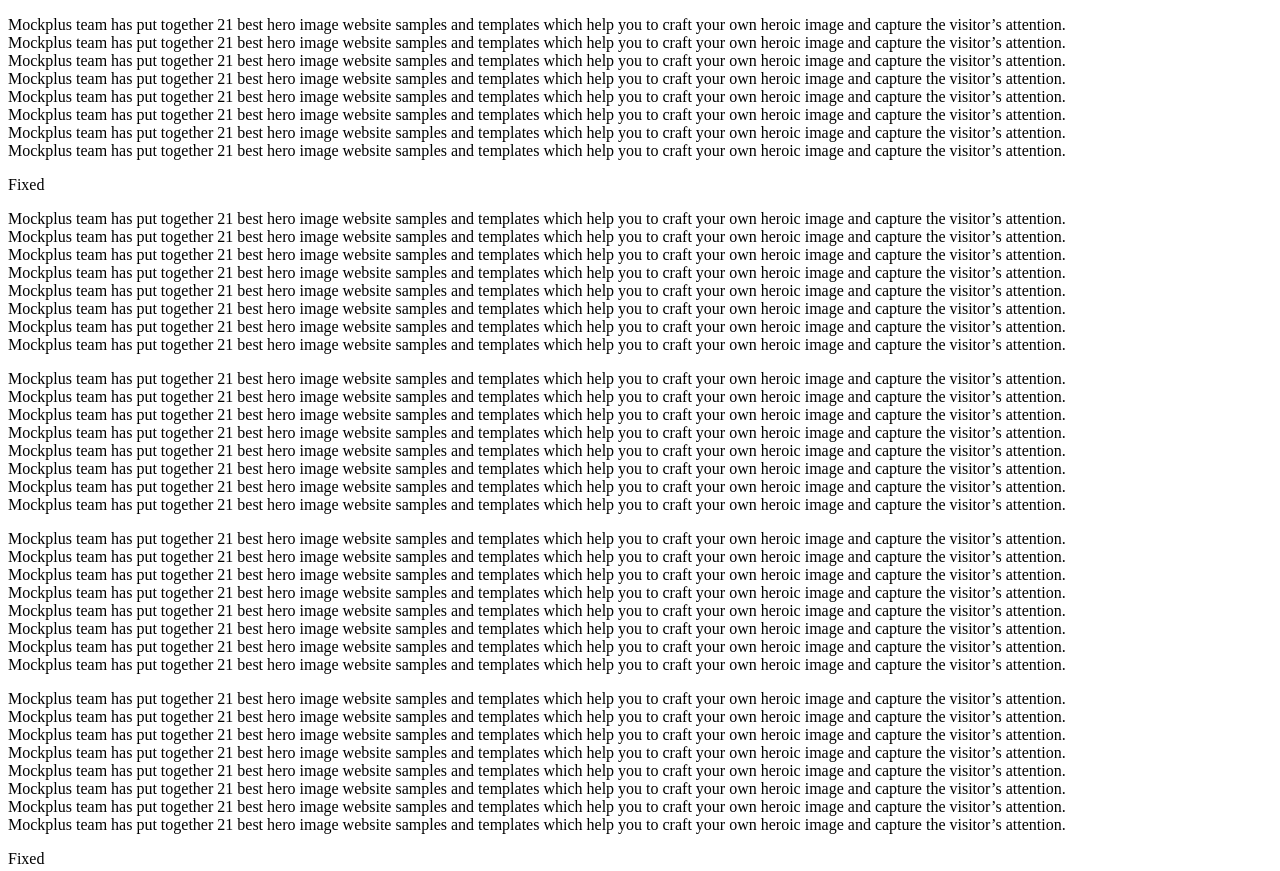
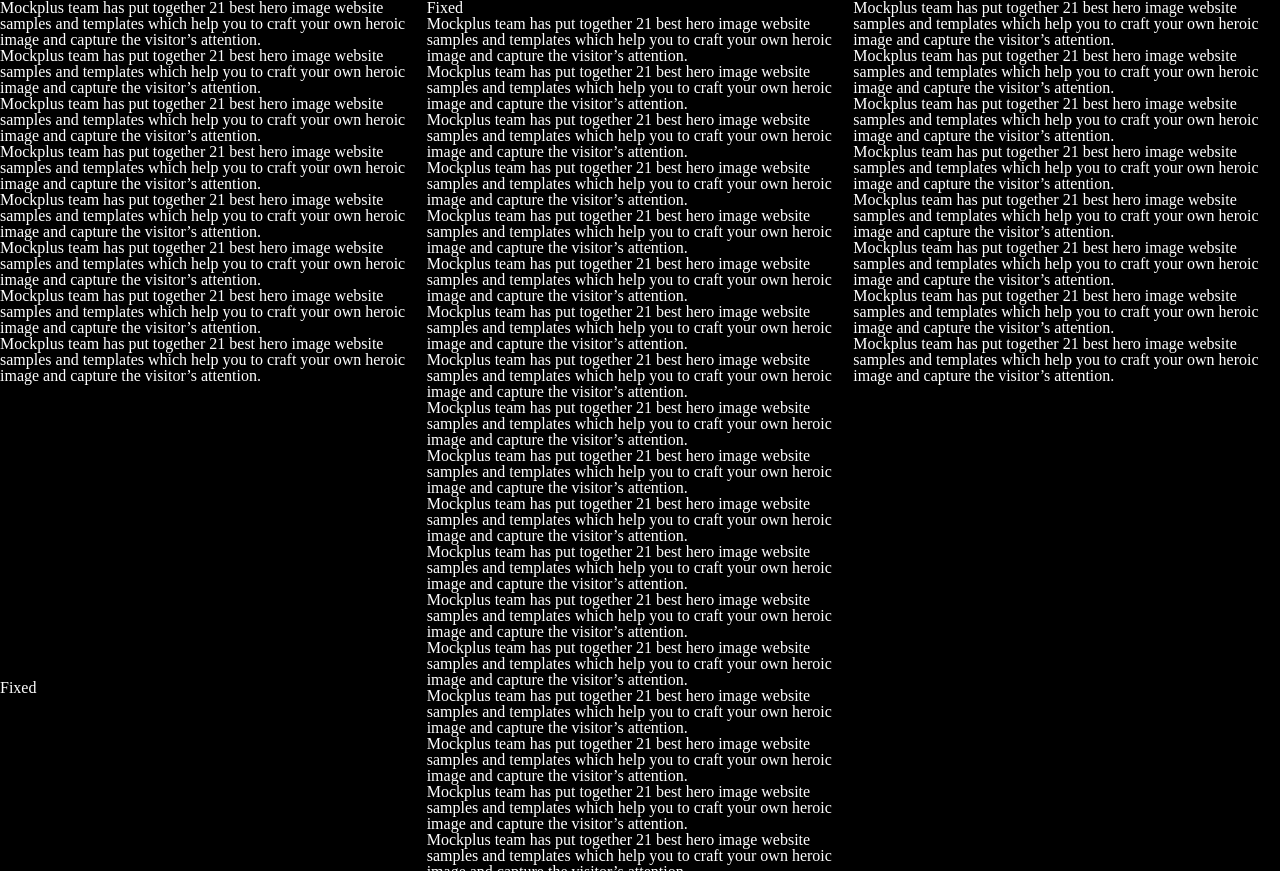
Before and after one commit to LoutfiDev/ex01, a plain HTML site: page index.html in a window 1280 px wide. Shown: the top 871 px of the page. Drawn offline with nearby package versions, Linux system fonts and the light colour scheme; files that its build step writes are made by us from their sources; a web font is replaced by a local one.

Commit message:
section styled

```diff
--- /dev/null
+++ b/assets/sass/layout/_section.scss
@@ -0,0 +1,5 @@
+section{
+    display: flex;
+    width: 100vw;
+    height: 85vh;
+}
--- /dev/null
+++ b/assets/sass/style.scss
@@ -0,0 +1,15 @@
+// 1 - Utils
+@import "utils/variables";
+@import "utils/mixins";
+
+// 2 - Base;
+@import "base/reset";
+@import "base/typography";
+
+// 3 - Layout;
+@import "layout/section";
+@import "layout/aside";
+@import "layout/container";
+@import "layout/navbar";
+@import "layout/main";
+@import "layout/footer";
--- a/index.html
+++ b/index.html
@@ -10,7 +10,6 @@
 <body>
     <section>
 		<aside>
-			<p>
             Mockplus team has put together 21 best hero image website samples and templates which help you to craft your own heroic image and capture the visitor’s attention. <br>
             Mockplus team has put together 21 best hero image website samples and templates which help you to craft your own heroic image and capture the visitor’s attention. <br>
             Mockplus team has put together 21 best hero image website samples and templates which help you to craft your own heroic image and capture the visitor’s attention. <br>
@@ -19,16 +18,15 @@
             Mockplus team has put together 21 best hero image website samples and templates which help you to craft your own heroic image and capture the visitor’s attention. <br>
             Mockplus team has put together 21 best hero image website samples and templates which help you to craft your own heroic image and capture the visitor’s attention. <br>
             Mockplus team has put together 21 best hero image website samples and templates which help you to craft your own heroic image and capture the visitor’s attention. <br>
-			</p>
 		</aside>
 
 		<div class="container">
 			<nav>
-				<p>Fixed</p>
+				Fixed
 			</nav>
 
 			<main>
-				<p>
+
                 Mockplus team has put together 21 best hero image website samples and templates which help you to craft your own heroic image and capture the visitor’s attention. <br>
                 Mockplus team has put together 21 best hero image website samples and templates which help you to craft your own heroic image and capture the visitor’s attention. <br>
                 Mockplus team has put together 21 best hero image website samples and templates which help you to craft your own heroic image and capture the visitor’s attention. <br>
@@ -37,8 +35,7 @@
                 Mockplus team has put together 21 best hero image website samples and templates which help you to craft your own heroic image and capture the visitor’s attention. <br>
                 Mockplus team has put together 21 best hero image website samples and templates which help you to craft your own heroic image and capture the visitor’s attention. <br>
                 Mockplus team has put together 21 best hero image website samples and templates which help you to craft your own heroic image and capture the visitor’s attention. <br>
-				</p>
-				<p>
+
                 Mockplus team has put together 21 best hero image website samples and templates which help you to craft your own heroic image and capture the visitor’s attention. <br>
                 Mockplus team has put together 21 best hero image website samples and templates which help you to craft your own heroic image and capture the visitor’s attention. <br>
                 Mockplus team has put together 21 best hero image website samples and templates which help you to craft your own heroic image and capture the visitor’s attention. <br>
@@ -47,8 +44,7 @@
                 Mockplus team has put together 21 best hero image website samples and templates which help you to craft your own heroic image and capture the visitor’s attention. <br>
                 Mockplus team has put together 21 best hero image website samples and templates which help you to craft your own heroic image and capture the visitor’s attention. <br>
                 Mockplus team has put together 21 best hero image website samples and templates which help you to craft your own heroic image and capture the visitor’s attention. <br>
-				</p>
-				<p>
+
                 Mockplus team has put together 21 best hero image website samples and templates which help you to craft your own heroic image and capture the visitor’s attention. <br>
                 Mockplus team has put together 21 best hero image website samples and templates which help you to craft your own heroic image and capture the visitor’s attention. <br>
                 Mockplus team has put together 21 best hero image website samples and templates which help you to craft your own heroic image and capture the visitor’s attention. <br>
@@ -57,12 +53,11 @@
                 Mockplus team has put together 21 best hero image website samples and templates which help you to craft your own heroic image and capture the visitor’s attention. <br>
                 Mockplus team has put together 21 best hero image website samples and templates which help you to craft your own heroic image and capture the visitor’s attention. <br>
                 Mockplus team has put together 21 best hero image website samples and templates which help you to craft your own heroic image and capture the visitor’s attention. <br>
-				</p>
 			</main>
 		</div>
 
 		<aside>
-			<p>
+
             Mockplus team has put together 21 best hero image website samples and templates which help you to craft your own heroic image and capture the visitor’s attention. <br>
             Mockplus team has put together 21 best hero image website samples and templates which help you to craft your own heroic image and capture the visitor’s attention. <br>
             Mockplus team has put together 21 best hero image website samples and templates which help you to craft your own heroic image and capture the visitor’s attention. <br>
@@ -71,11 +66,11 @@
             Mockplus team has put together 21 best hero image website samples and templates which help you to craft your own heroic image and capture the visitor’s attention. <br>
             Mockplus team has put together 21 best hero image website samples and templates which help you to craft your own heroic image and capture the visitor’s attention. <br>
             Mockplus team has put together 21 best hero image website samples and templates which help you to craft your own heroic image and capture the visitor’s attention. <br>
-			</p>
+
 		</aside>
 	</section>
 	<footer>
-			<p>Fixed</p>
+			Fixed
 	</footer>
 </body>
 </html>
```
Also changed, not shown: assets/css/mixins.css (added), assets/css/style.css (added), assets/sass/layout/_aside.scss (added), assets/sass/layout/_container.scss (added), assets/sass/layout/_footer.scss (added), assets/sass/layout/_main.scss (added), assets/sass/layout/_navbar.scss (added), assets/sass/utils/_mixins.scss (renamed from assets/sass/utils/mixins.scss), 2 other files. Lines whose indentation alone changed are shown as unchanged.
